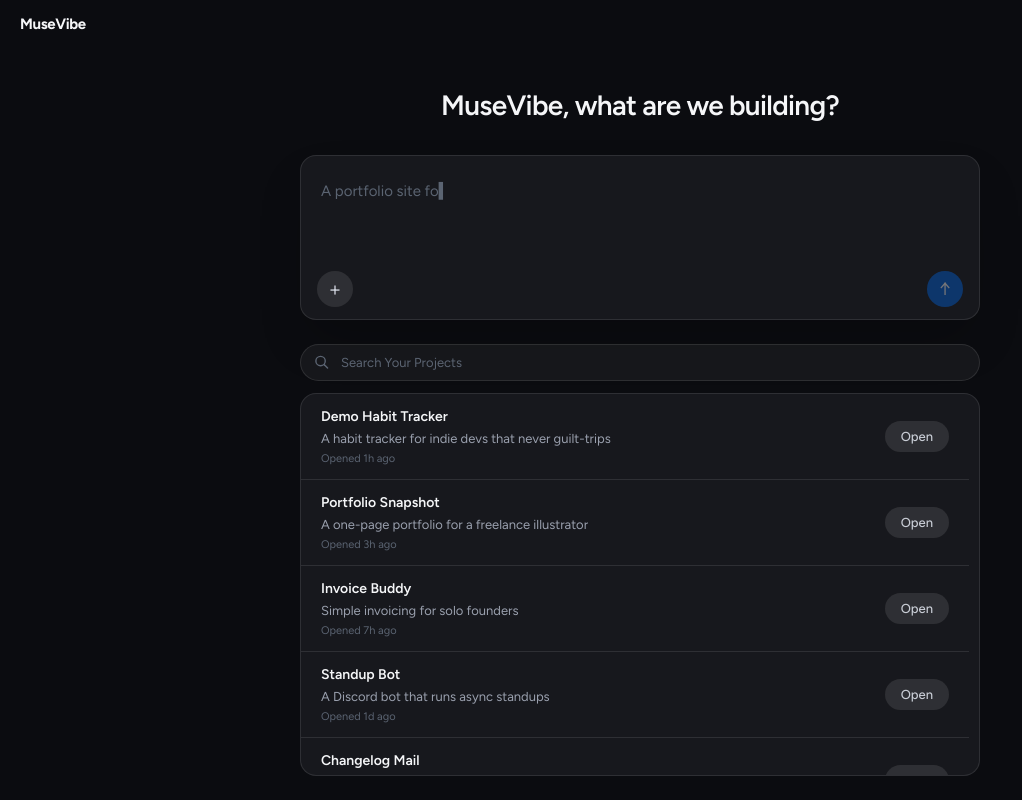
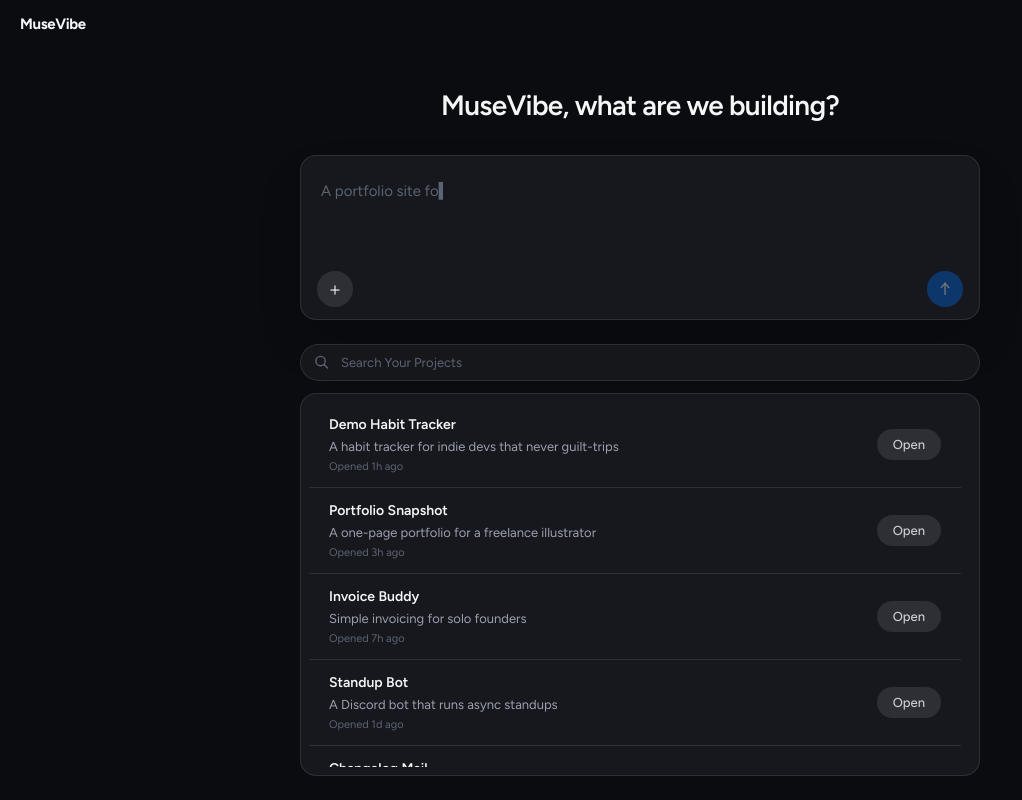
Before and after one commit to avriyyy/musevibe, a Next.js app: page / in a window 1280 px wide. Shown: the whole page, without its empty margins (0-1022 px from the left). Built offline with nearby package versions, Linux system fonts and the light colour scheme.

Commit message:
inset project list scroll area from the rounded card border

```diff
--- a/src/app/page.tsx
+++ b/src/app/page.tsx
@@ -191,8 +191,8 @@ export default function Home() {
                 : `No projects match "${query.trim()}".`}
             </p>
           ) : (
-            <div className="mt-3 flex-1 min-h-0 overflow-hidden rounded-2xl border border-white/10 bg-[#17181d]">
-              <ul className="list-scroll h-full divide-y divide-white/10 overflow-y-auto">
+            <div className="mt-3 flex-1 min-h-0 overflow-hidden rounded-2xl border border-white/10 bg-[#17181d] p-2">
+              <ul className="list-scroll h-full divide-y divide-white/10 overflow-y-auto rounded-xl">
                 {visible.map((p) => (
                   <li key={p.id} className="flex items-center gap-3 px-5 py-3">
                     <div className="flex-1 min-w-0">
```
